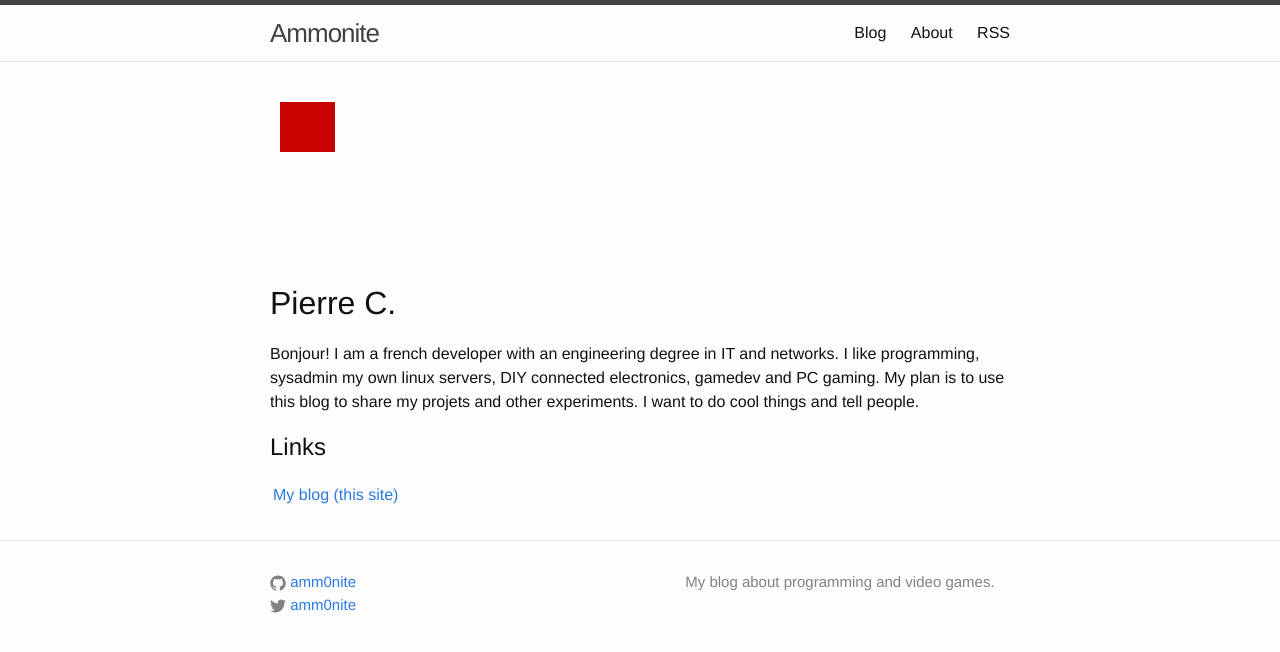
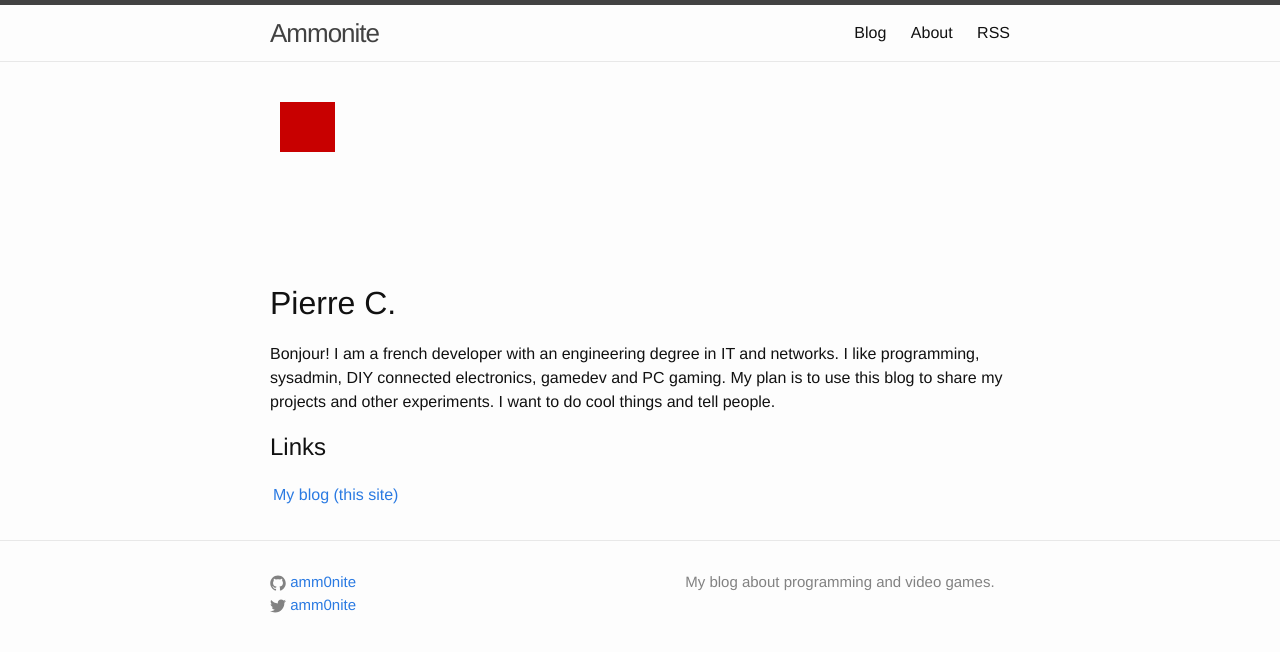
Before and after one commit to amm0nite/amm0nite.github.io, a Jekyll site: the page built from about.html, in a window 1280 px wide. Shown: the top 652 px of the page. Built offline with Jekyll 4.4.1, drawn with Linux system fonts in a browser that asks for light colours.

Commit message:
fix text

```diff
--- a/about.html
+++ b/about.html
@@ -9,8 +9,8 @@ layout: default
     <h1>Pierre C.</h1>
     <p>
         Bonjour! I am a french developer with an engineering degree in IT and networks.
-        I like programming, sysadmin my own linux servers, DIY connected electronics, gamedev and PC gaming.
-        My plan is to use this blog to share my projets and other experiments. I want to do cool things and tell people.
+        I like programming, sysadmin, DIY connected electronics, gamedev and PC gaming.
+        My plan is to use this blog to share my projects and other experiments. I want to do cool things and tell people.
     </p>
 </div>
 <div id="ammonite_projects">
```
